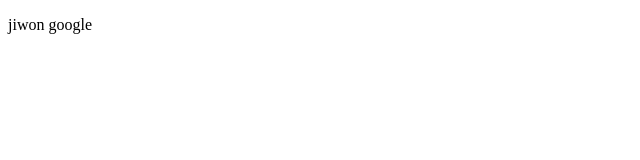
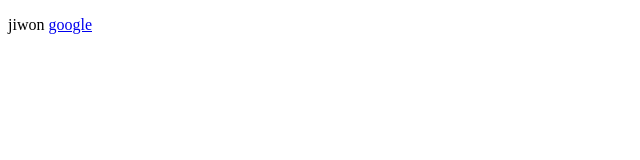
Before and after one commit to Jiwon0528/Jiwon0528.github.io, a plain HTML site: page index.html in a window 1280 px wide. Shown: the full height of the page, 0-640 px from the left. Drawn offline with Linux system fonts and the light colour scheme.

Commit message:
update index.html

```diff
--- a/index.html
+++ b/index.html
@@ -7,7 +7,7 @@
 </head>
 <body>
     <p>jiwon
-        <ahttps://www.google.com/?safe=active&ssui=on>google</a>
+        <a href="https://www.google.com/?safe=active&ssui=on">google</a>
     </p>
 
 </body>
```
